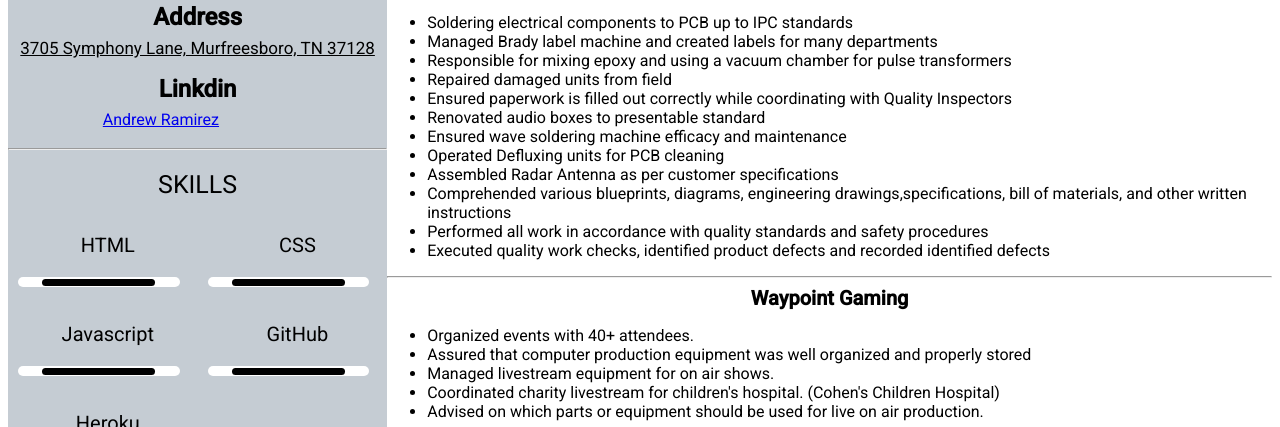
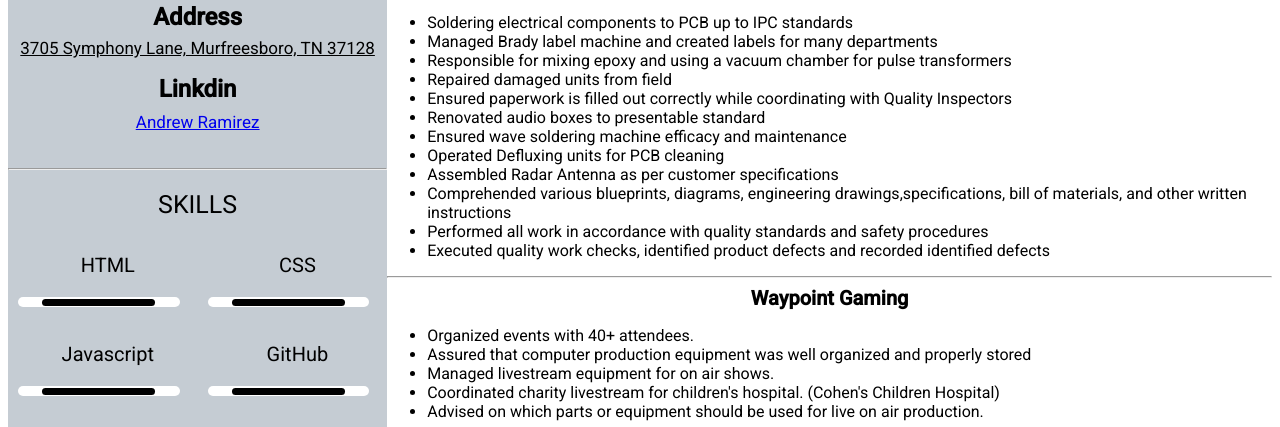
Before and after one commit to Jennifyre/Jennifyre.github.io-Resume, a plain HTML site: page index.html in a window 1280 px wide. Shown: the part 373-800 px from the top of the page. Drawn offline with Linux system fonts and the light colour scheme.

Commit message:
anchor adjustment

```diff
--- a/index.html
+++ b/index.html
@@ -29,7 +29,7 @@
           <h4>Address</h4>
           <p>3705 Symphony Lane, Murfreesboro, TN 37128</p>
           <h4>Linkdin</h4>
-          <a target="_blank" href="https://www.linkedin.com/in/andrew-ramirez-189a4a210/">Andrew Ramirez</a>
+          <a target="_blank" href="https://www.linkedin.com/in/andrew-ramirez-189a4a210/"><p>Andrew Ramirez</p></a>
 
         </section>
 
--- a/style.css
+++ b/style.css
@@ -69,10 +69,10 @@ font-family: 'Roboto', sans-serif;
     text-decoration: underline;
 }
 .contact a{
-    display: inline-block;
+    display: grid;
     position:relative;
-    padding-left: 25%;
     margin-bottom: 11px;
+    text-align: center;
 }
 /*--skills--*/
 .skills{
```
